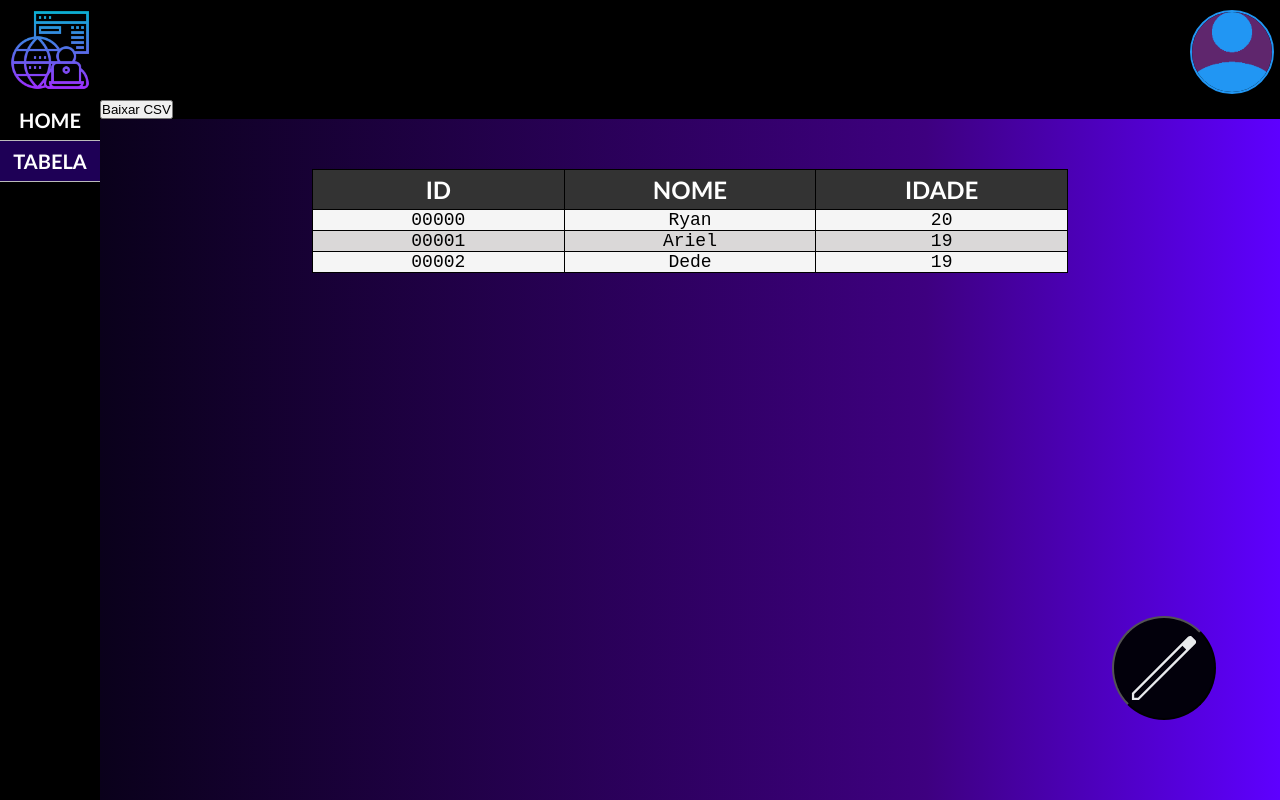
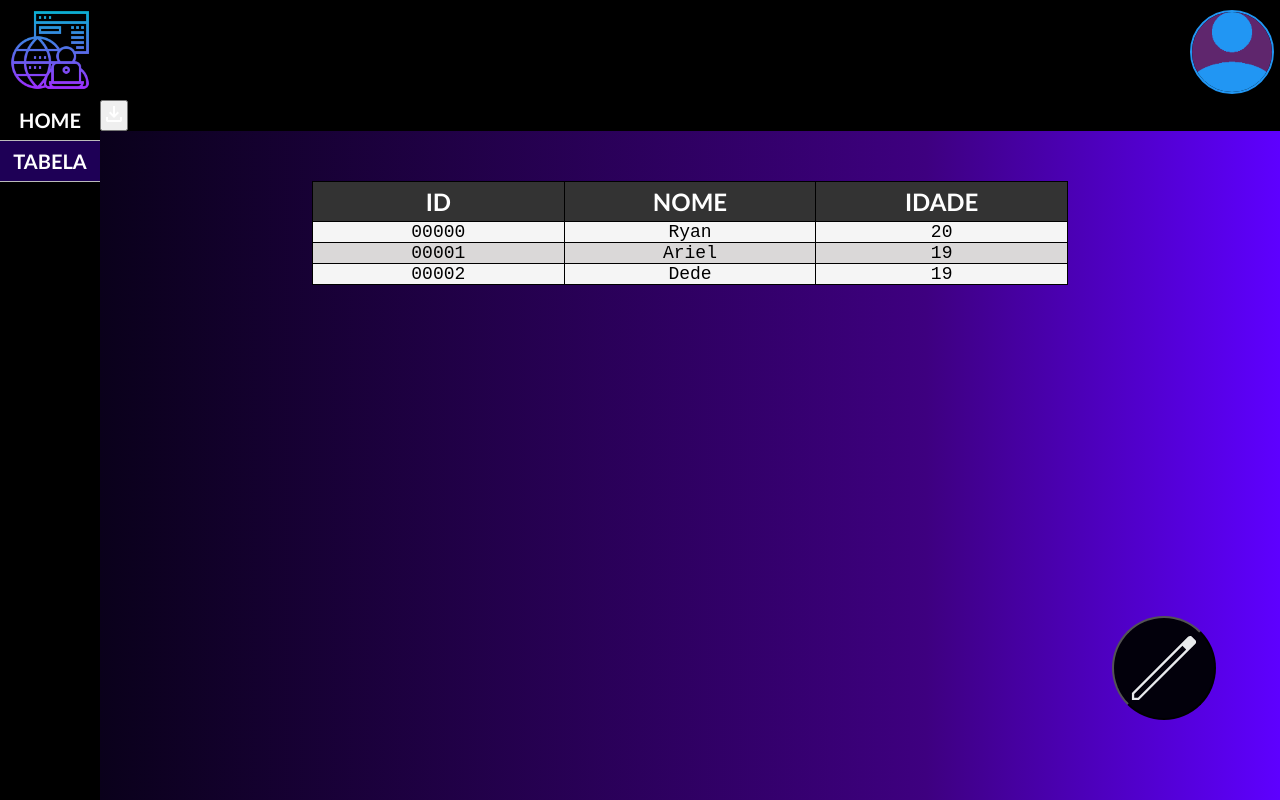
Before and after one commit to Web-LIA/Tabela-Dinamica, a React (Create React App) app: page /tabela in a window 1280 px wide. Shown: the top 800 px of the page. Built offline with nearby package versions, Linux system fonts and the light colour scheme.

Commit message:
feat: adicionar imagem download

```diff
--- a/src/components/table/DownloadButton.tsx
+++ b/src/components/table/DownloadButton.tsx
@@ -1,6 +1,6 @@
 import React from "react"
 import { RowData } from "../../typesTable"
-
+import downloadImg from "../../assets/icons/downloadIcon.svg"
 type DownloadButtonProps = {
     tableData: RowData[],
     fileName: string
@@ -31,7 +31,7 @@ function DownloadButton(props: DownloadButtonProps) {
     }
 
     return (
-        <button onClick={() => downloadCSV(props.tableData, props.fileName)}>Baixar CSV</button>
+        <button onClick={() => downloadCSV(props.tableData, props.fileName)}><img src={downloadImg} alt="Download Tabela CSV" /></button>
     )
 }
 
```
